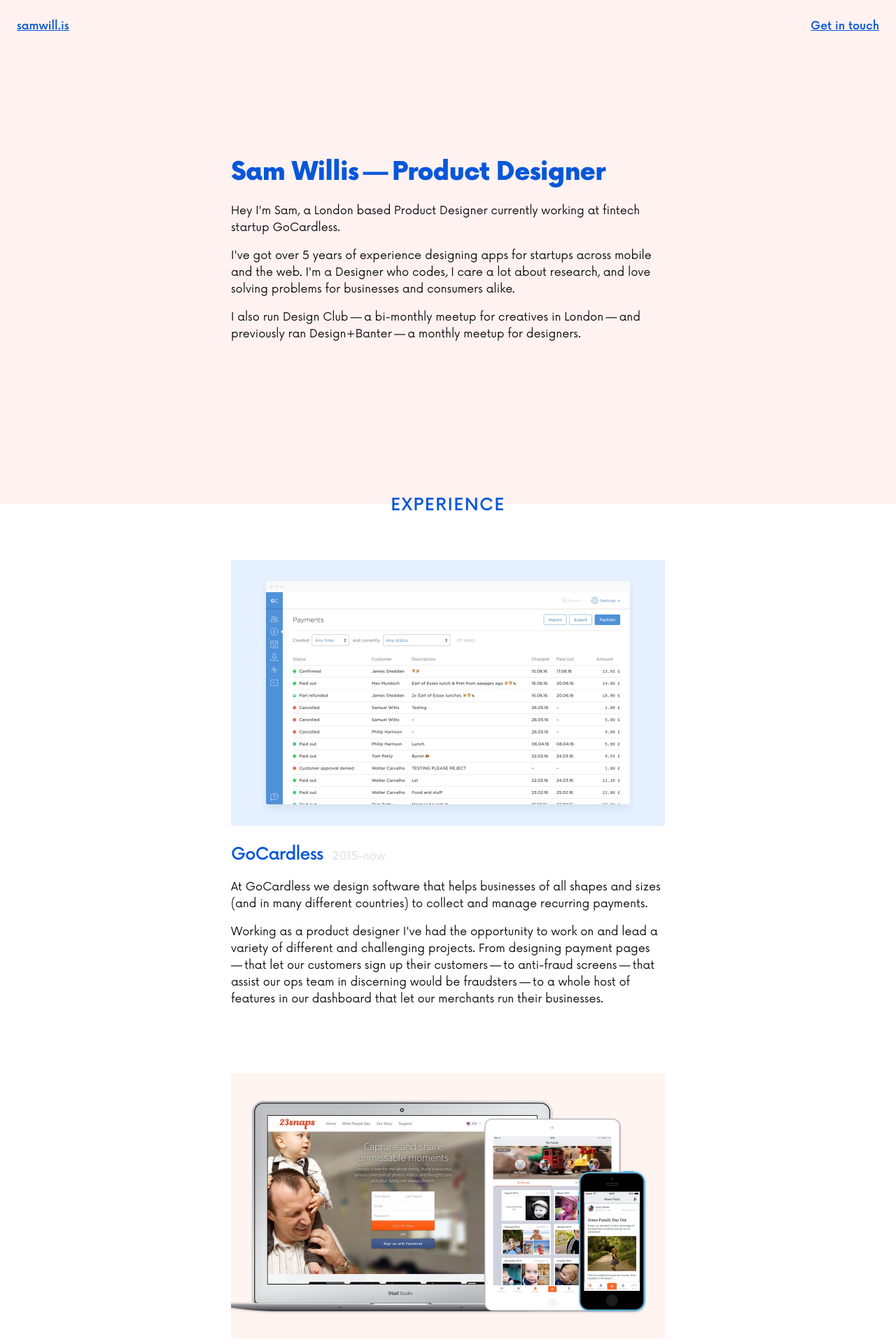
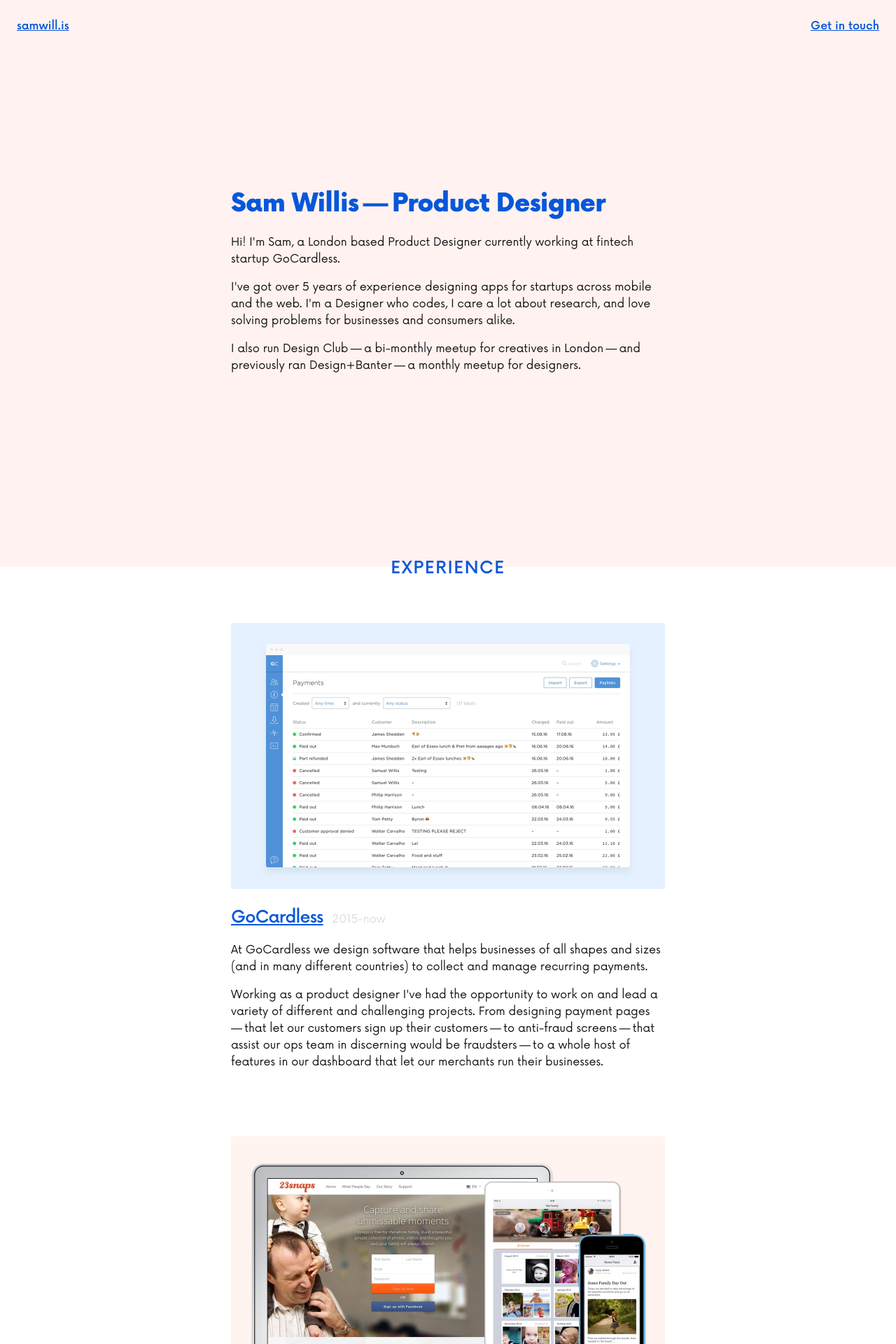
Before and after one commit to swillis/samwill.is, a Jekyll site: the page built from index.html, in a window 1280 px wide. Shown: the top 1920 px of the page at 70% size. Built offline with Jekyll 4.4.1, drawn with Linux system fonts in a browser that asks for light colours; some of the changed lines change nothing that is shown.

Commit message:
Update links

```diff
--- a/_includes/header.html
+++ b/_includes/header.html
@@ -4,7 +4,7 @@
 			Sam Willis&thinsp;—&thinsp;Product Designer
 		</h1>
 		<p>
-			Hey I'm Sam, a London based Product Designer currently working at fintech startup GoCardless.
+			Hi! I'm Sam, a London based Product Designer currently working at fintech startup GoCardless.
 		</p>
 		<p>
 			I've got over 5 years of experience designing apps for startups across mobile and the web. I'm a Designer who codes, I care a lot about research, and love solving problems for businesses and consumers alike.
--- a/_includes/items/design-and-banter.html
+++ b/_includes/items/design-and-banter.html
@@ -4,7 +4,9 @@
 			<img src="images/design-and-banter.jpg" alt="Image of the GoCardless Dashboard" />
 		</div>
 		<h3>
-			Design+Banter
+			<a href="http://designandbanter.com">
+				Design+Banter
+			</a>
 		</h3>
 		<p>
 			Currently on a hiatus, D+B was a monthly event for Product Designers in London to come and hang out, swap stories and listen to some sweet talks from their peers.
--- a/_includes/items/design-club.html
+++ b/_includes/items/design-club.html
@@ -4,7 +4,9 @@
 			<img src="images/design-club.jpg" alt="Image of the GoCardless Dashboard" />
 		</div>
 		<h3>
-			Design Club
+			<a href="http://designclub.io">
+				Design Club
+			</a>
 		</h3>
 		<p>
 			“Where the creative community figure out what's next.”
--- a/_includes/items/evori.html
+++ b/_includes/items/evori.html
@@ -5,7 +5,9 @@
 		</div>
 		<div class="item-header">
 			<h3 class="inline-block margin-R8">
-				Evori
+				<a href="http://evori.com">
+					Evori
+				</a>
 			</h3>
 			<span class="timeline">2014-2015</span>
 		</div>
--- a/_includes/items/gocardless.html
+++ b/_includes/items/gocardless.html
@@ -5,7 +5,9 @@
 		</div>
 		<div class="item-header">
 			<h3 class="inline-block margin-R8">
-				GoCardless
+				<a href="http://gocardless.com">
+					GoCardless
+				</a>
 			</h3>
 			<span class="timeline">2015-now</span>
 		</div>
--- a/_includes/items/listora.html
+++ b/_includes/items/listora.html
@@ -5,7 +5,9 @@
 		</div>
 		<div class="item-header">
 			<h3 class="inline-block margin-R8">
-				Listora
+				<a href="http://listora.com">
+					Listora
+				</a>
 			</h3>
 			<span class="timeline">2012-2014</span>
 		</div>
--- a/_scss/header.scss
+++ b/_scss/header.scss
@@ -1,5 +1,5 @@
 .header {
-	height: 80vh;
+	height: 90vh;
 	align-items: center;
 	justify-content: center;
 }
```
